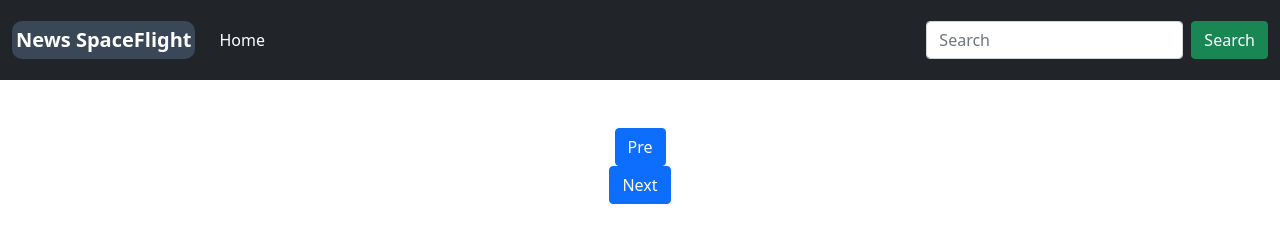
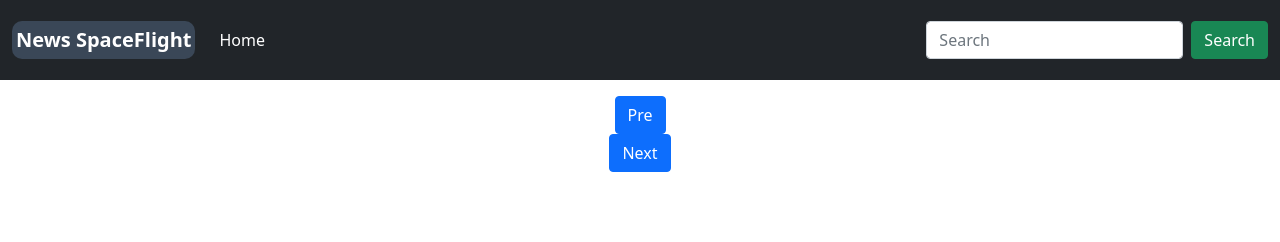
Before and after one commit to Spin1234/NewsSpaceFlight.github.io, a plain HTML site: page index.html in a window 1280 px wide. Drawn offline with nearby package versions, Linux system fonts and the light colour scheme; no server answers.

Commit message:
Update index.html

```diff
--- a/index.html
+++ b/index.html
@@ -55,7 +55,7 @@
         </div>
       </div>
 
-      <div class="container mt-5"><center><button type="button" class="btn btn-primary" id="pre">Pre</button> <br> <button type="button" class="btn btn-primary" id="next">Next</button></center></div>
+      <div class="container mt-3 mb-3"><center><button type="button" class="btn btn-primary" id="pre">Pre</button> <br> <button type="button" class="btn btn-primary" id="next">Next</button></center></div>
 
 
       <template id="tem">
```
